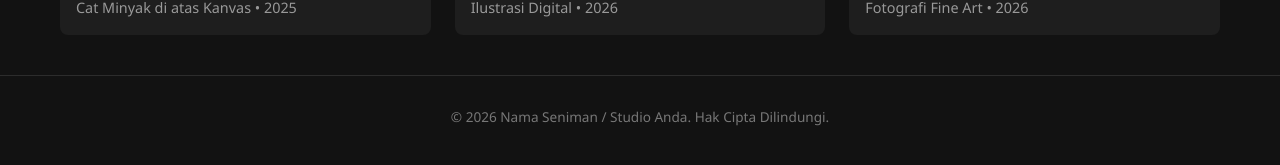
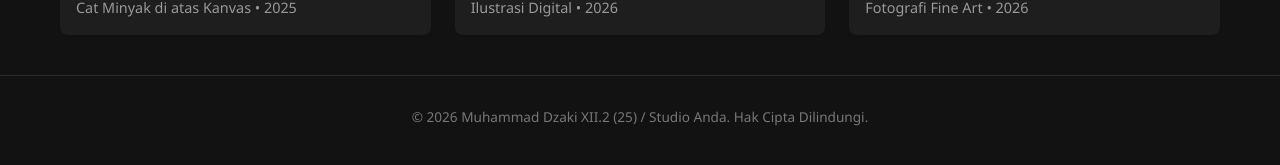
Before and after one commit to muhammaddzakismada/muhammaddzakismada.github.io, a plain HTML site: page index.html in a window 1280 px wide. Shown: the part 545-710 px from the top of the page. Drawn offline with Linux system fonts and the light colour scheme.

```diff
--- a/index.html
+++ b/index.html
@@ -135,7 +135,7 @@
     </div>
 
     <footer>
-        &copy; 2026 Nama Seniman / Studio Anda. Hak Cipta Dilindungi.
+        &copy; 2026 Muhammad Dzaki XII.2 (25) / Studio Anda. Hak Cipta Dilindungi.
     </footer>
 
     <script>
```
